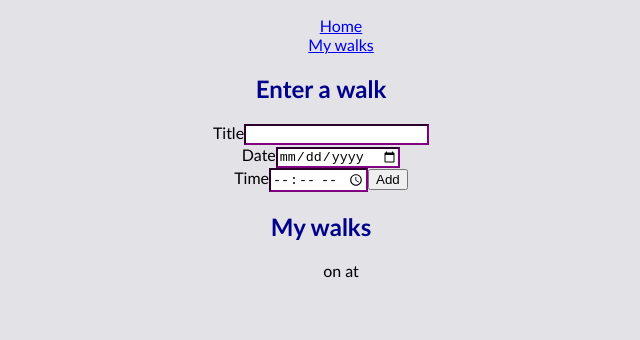
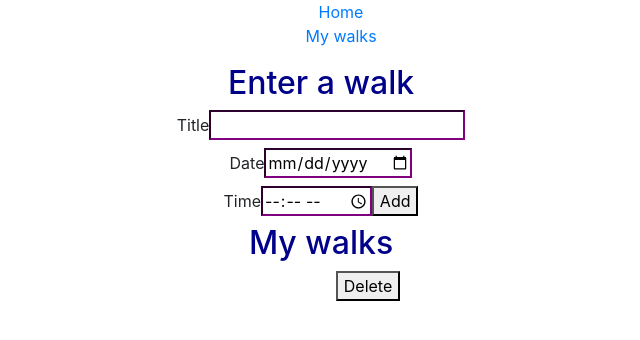
Before and after one commit to maisieo/WhenShouldIWalk, a React (Create React App) app: page /mywalks in a window 1280 px wide. Shown: the top 340 px of the page, without its empty margins (319-959 px from the left). Built offline with nearby package versions, Linux system fonts and the light colour scheme.

Commit message:
better walklist

```diff
--- a/src/Components/WalkList.js
+++ b/src/Components/WalkList.js
@@ -5,10 +5,12 @@ function WalkList(props) {
     <div className="WalkList">
       <h2>My walks</h2>
       <ul>
-        {props.walks.length > 0 &&
+        {props.walks.length >= 1 &&
           props.walks.map((t) => (
             <li key={t.date}>
-              {t.title} on {t.date} at {t.time}
+              {t.title}&nbsp;&nbsp;&nbsp;&nbsp;&nbsp;&nbsp;{t.date}
+              &nbsp;&nbsp;&nbsp;&nbsp;&nbsp;&nbsp;{t.time}
+              <button id="deleteButton">Delete</button>
             </li>
           ))}
       </ul>
--- a/src/index.js
+++ b/src/index.js
@@ -4,7 +4,7 @@ import './index.css';
 import App from './App';
 import reportWebVitals from './reportWebVitals';
 import {BrowserRouter} from 'react-router-dom';
-
+import "bootstrap/dist/css/bootstrap.min.css"
 ReactDOM.render(
   <React.StrictMode>
     <BrowserRouter>
```
Also changed, not shown: 1 other file (tests, documents, lock files or other folders).
